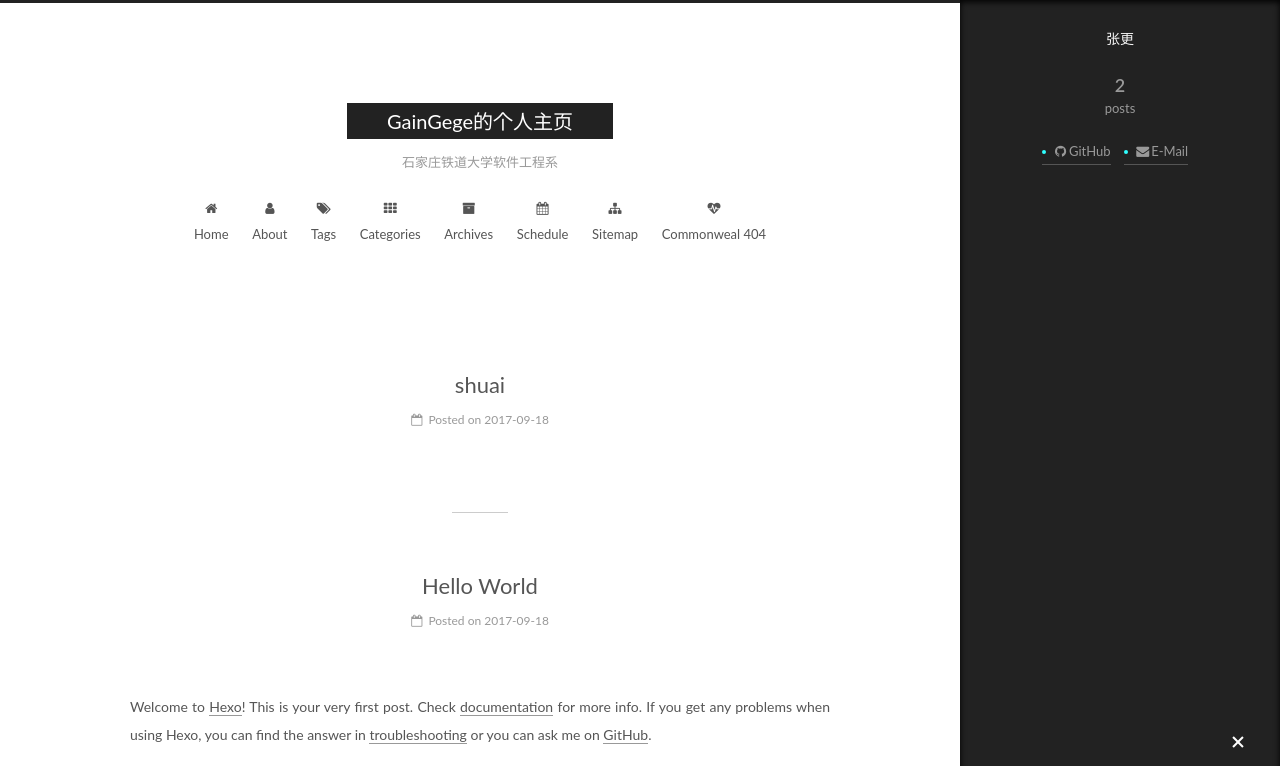
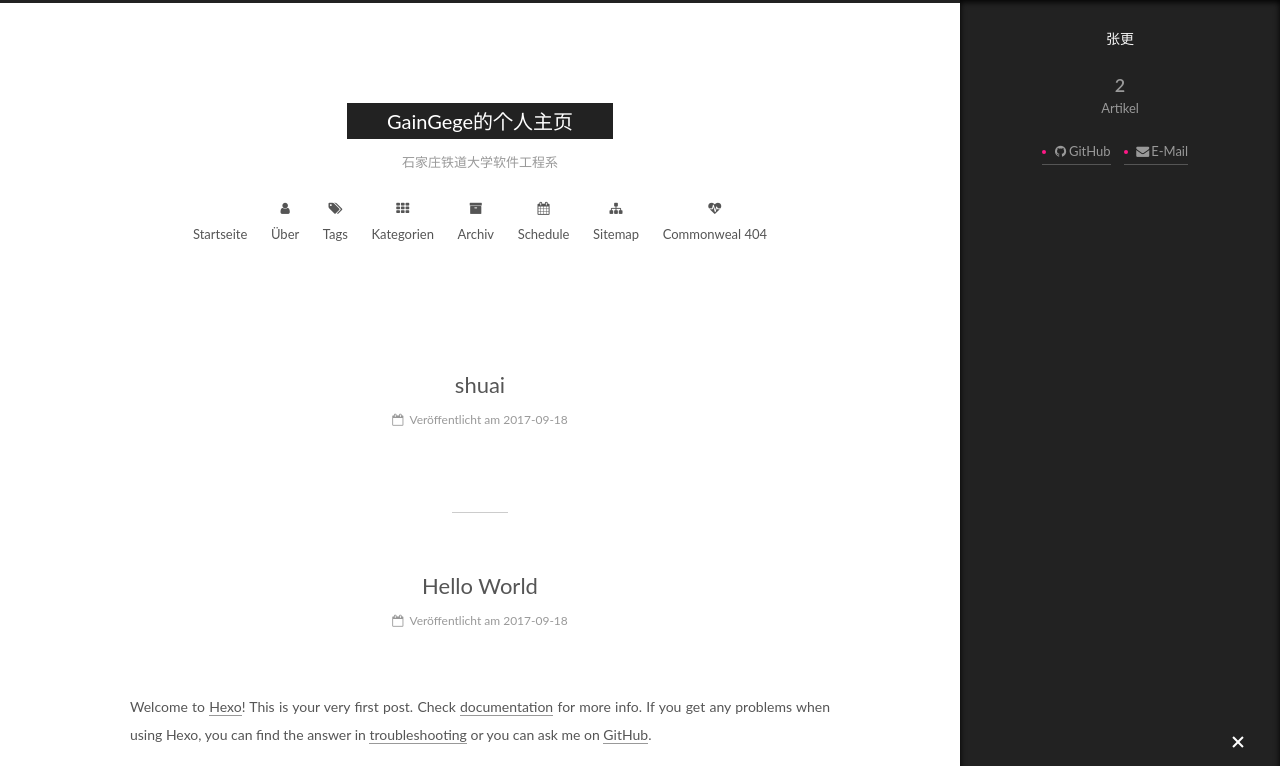
Before and after one commit to AI-gain/genggege.github.io, a plain HTML site: page index.html in a window 1280 px wide. Both pictures are taken after a click on the element 1238 px from the left and 743 px from the top of the page. Shown: the top 766 px of the page. Drawn offline with Linux system fonts and the light colour scheme.

Commit message:
Site updated: 2017-09-21 20:02:42

```diff
--- a/css/main.css
+++ b/css/main.css
@@ -1818,7 +1818,7 @@ pre .javascript .function {
   width: 4px;
   height: 4px;
   border-radius: 50%;
-  background: #2fffff;
+  background: #ff1886;
 }
 .links-of-blogroll {
   font-size: 13px;
--- a/index.html
+++ b/index.html
@@ -169,19 +169,19 @@
         <li class="menu-item menu-item-home">
           <a href="/" rel="section">
 
-              <i class="menu-item-icon fa fa-fw fa-home"></i> <br />
+              <i class="menu-item-icon fa fa-fw fa-主页"></i> <br />
 
-            Home
+            Startseite
           </a>
         </li>
 
 
         <li class="menu-item menu-item-about">
-          <a href="/about/" rel="section">
+          <a href="/关于我/" rel="section">
 
               <i class="menu-item-icon fa fa-fw fa-user"></i> <br />
 
-            About
+            Über
           </a>
         </li>
 
@@ -201,7 +201,7 @@
 
               <i class="menu-item-icon fa fa-fw fa-th"></i> <br />
 
-            Categories
+            Kategorien
           </a>
         </li>
 
@@ -211,7 +211,7 @@
 
               <i class="menu-item-icon fa fa-fw fa-archive"></i> <br />
 
-            Archives
+            Archiv
           </a>
         </li>
 
@@ -307,7 +307,7 @@
                 <i class="fa fa-calendar-o"></i>
               </span>
 
-                <span class="post-meta-item-text">Posted on</span>
+                <span class="post-meta-item-text">Veröffentlicht am</span>
 
               <time title="Post created" itemprop="dateCreated datePublished" datetime="2017-09-18T09:38:42+08:00">
                 2017-09-18
@@ -426,7 +426,7 @@
                 <i class="fa fa-calendar-o"></i>
               </span>
 
-                <span class="post-meta-item-text">Posted on</span>
+                <span class="post-meta-item-text">Veröffentlicht am</span>
 
               <time title="Post created" itemprop="dateCreated datePublished" datetime="2017-09-18T09:24:21+08:00">
                 2017-09-18
@@ -558,7 +558,7 @@
               <a href="/archives/">
 
                 <span class="site-state-item-count">2</span>
-                <span class="site-state-item-name">posts</span>
+                <span class="site-state-item-name">Artikel</span>
               </a>
             </div>
 
@@ -627,7 +627,7 @@
 </div>
 
 
-  <div class="powered-by">Powered by <a class="theme-link" href="https://hexo.io">Hexo</a></div>
+  <div class="powered-by">Erstellt mit  <a class="theme-link" href="https://hexo.io">Hexo</a></div>
 
   <span class="post-meta-divider">|</span>
 
```
Also changed, not shown: 2017/09/18/hello-world/index.html (+11 -11 lines), 2017/09/18/shuai/index.html (+9 -9 lines), archives/2017/09/index.html (+10 -10 lines), archives/2017/index.html (+10 -10 lines), archives/index.html (+10 -10 lines), 副本/hello-world.html (+10 -10 lines).
